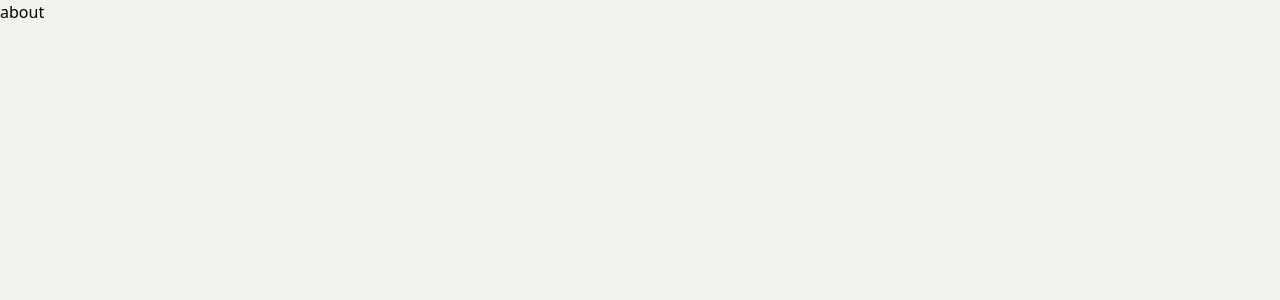
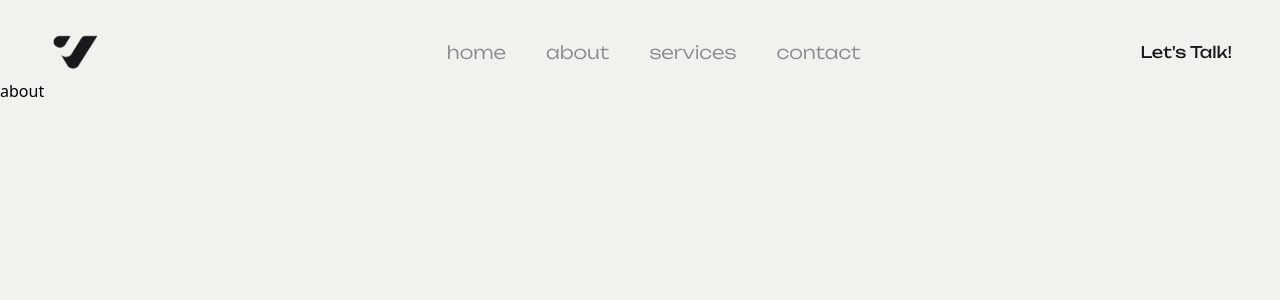
Before and after one commit to Krmzov0/VivaVersa, a Next.js app: page /about in a window 1280 px wide. Shown: the top 300 px of the page. Built offline with nearby package versions, Linux system fonts and the light colour scheme.

Commit message:
small ui changes

```diff
--- a/src/components/Header.jsx
+++ b/src/components/Header.jsx
@@ -38,6 +38,7 @@ const Header = () => {
         <h2 className='unbounded hover:text-[#17191b] duration-200 hover:font-medium transition-all cursor-pointer font-light text-[#878c8e] text-lg'>home</h2>
         <h2 className='unbounded hover:text-[#17191b] duration-200 hover:font-medium transition-all cursor-pointer font-light text-[#878c8e] text-lg'>about</h2>
         <h2 className='unbounded hover:text-[#17191b] duration-200 hover:font-medium transition-all cursor-pointer font-light text-[#878c8e] text-lg'>services</h2>
+        <h2 className='unbounded hover:text-[#17191b] duration-200 hover:font-medium transition-all cursor-pointer font-light text-[#878c8e] text-lg'>contact</h2>
       </div>
 
       <div className='flex sm:hidden'>
@@ -66,19 +67,20 @@ const Header = () => {
         </motion.div>}
 
 
-        <div className='mt-12 ml-1 gap-y-4 flex flex-col'>
-          {menuToggle && <motion.div variants={navLinks} initial="initial" animate="animate" transition={{ delay: 0.5 }}><h2 className='unbounded hover:text-[#17191b] uppercase duration-200 hover:font-medium transition-all cursor-pointer font-light text-[#f1f2ee] text-3xl'>home</h2></motion.div>}
-          {menuToggle && <motion.div variants={navLinks} initial="initial" animate="animate" transition={{ delay: 0.65 }}><h2 className='unbounded hover:text-[#17191b] uppercase duration-200 hover:font-medium transition-all cursor-pointer font-light text-[#f1f2ee] text-3xl'>about</h2></motion.div>}
-          {menuToggle && <motion.div variants={navLinks} initial="initial" animate="animate" transition={{ delay: 0.75 }}><h2 className='unbounded hover:text-[#17191b] uppercase duration-200 hover:font-medium transition-all cursor-pointer font-light text-[#f1f2ee] text-3xl'>services</h2></motion.div>}
+        <div className='mt-12 ml-1 gap-y-6 flex flex-col'>
+          {menuToggle && <motion.div variants={navLinks} initial="initial" animate="animate" transition={{ delay: 0.5 }}><h2 className='unbounded hover:text-[#878c8e] uppercase duration-200 hover:font-medium transition-all cursor-pointer font-light text-[#f1f2ee] text-4xl'>home</h2></motion.div>}
+          {menuToggle && <motion.div variants={navLinks} initial="initial" animate="animate" transition={{ delay: 0.65 }}><h2 className='unbounded hover:text-[#878c8e] uppercase duration-200 hover:font-medium transition-all cursor-pointer font-light text-[#f1f2ee] text-4xl'>about</h2></motion.div>}
+          {menuToggle && <motion.div variants={navLinks} initial="initial" animate="animate" transition={{ delay: 0.75 }}><h2 className='unbounded hover:text-[#878c8e] uppercase duration-200 hover:font-medium transition-all cursor-pointer font-light text-[#f1f2ee] text-4xl'>services</h2></motion.div>}
+          {menuToggle && <motion.div variants={navLinks} initial="initial" animate="animate" transition={{ delay: 0.85 }}><h2 className='unbounded hover:text-[#878c8e] uppercase duration-200 hover:font-medium transition-all cursor-pointer font-light text-[#f1f2ee] text-4xl'>contact</h2></motion.div>}
         </div>
-
-        {menuToggle && <motion.div variants={navLinks} initial="initial" animate="animate" transition={{ delay: 0.85 }}><h2 className='flex sm:hidden unbounded mt-6 ml-1 text-[#878c8e] font-light transition-all cursor-pointer text-3xl'>Let&apos;s talk</h2></motion.div>}
 
       </motion.div>}
 
-      <div className='hidden sm:flex unbounded text-[#17191b] font-regular transition-all cursor-pointer text-md'>Let&apos;s Talk!</div>
+      <motion.div whileHover={{ scale: 1.2 }} transition={{ type: "spring", stiffness: 400, damping: 17 }}>
+        <button className='hidden sm:flex unbounded text-[#17191b] font-regular transition-all cursor-pointer text-md'>Let&apos;s Talk!</button>
+      </motion.div>
 
-    </div>
+    </div >
   )
 }
 
--- a/src/pages/_app.js
+++ b/src/pages/_app.js
@@ -1,5 +1,11 @@
+import Header from '@/components/Header'
 import '@/styles/globals.css'
 
 export default function App({ Component, pageProps }) {
-  return <Component {...pageProps} />
+  return(
+    <>
+      <Header />
+      <Component {...pageProps} />
+    </>
+  )
 }
--- a/src/pages/index.jsx
+++ b/src/pages/index.jsx
@@ -12,9 +12,7 @@ export default function Home() {
   return (
     <div className="">
 
-      <div className="relative flex justify-start sm:justify-between flex-col items-center h-max sm:h-screen w-full">
-        <Header />
-
+      <div className="relative flex justify-start sm:justify-center gap-y-0 sm:gap-y-24 flex-col items-center h-max sm:h-screen w-full">
         <div className="flex flex-col justify-center items-center mt-14 sm:mt-0 relative">
           <p className="text-[#878c8e] unbounded font-light mb-3 sm:md-4 text-sm sm:text-[16px] text-center">DIGITAL MARKETING AGENCY</p>
 
@@ -84,11 +82,9 @@ export default function Home() {
 
       </div>
 
-      <div className="z-10 w-screen relative h-full  gap-y-16 sm:gap-y-20 flex flex-col bg-[#17191b] p-8 py-16 sm:py-12 sm:p-12  sm:pr-16">
+      <div className="z-10 w-screen relative h-full gap-y-16 sm:gap-y-20 flex flex-col bg-[#17191b] p-8 py-16 sm:py-12 sm:p-12  sm:pr-16">
 
         <div className="flex flex-col">
-
-
           <div className="w-full justify-between gap-y-8 sm:gap-y-0 flex flex-col-reverse sm:flex-row  items-end sm:items-center">
 
             <div className="flex flex-col">
@@ -123,6 +119,7 @@ export default function Home() {
         </div>
       </div>
 
+      <div></div>
 
     </div>
   )
```
